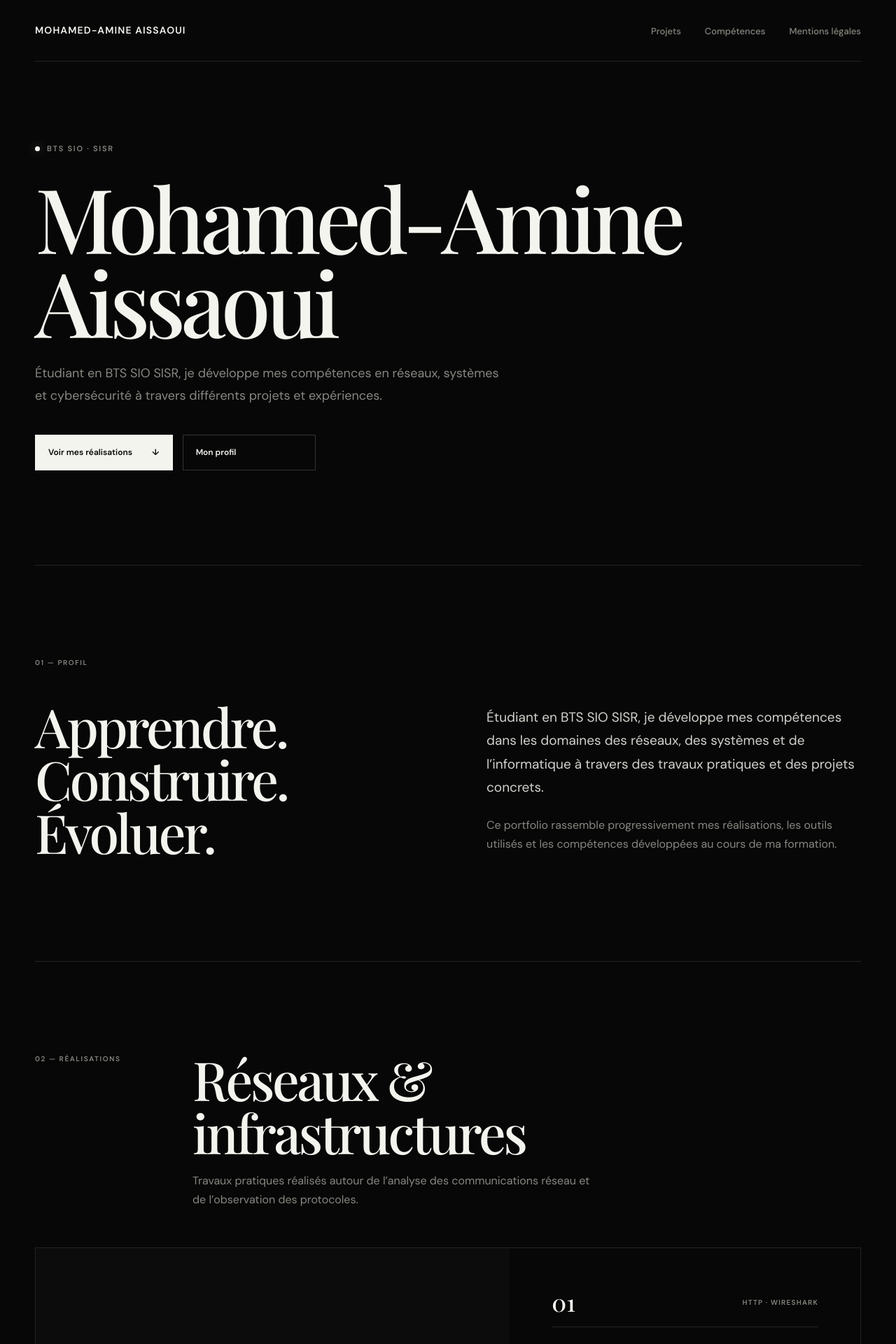
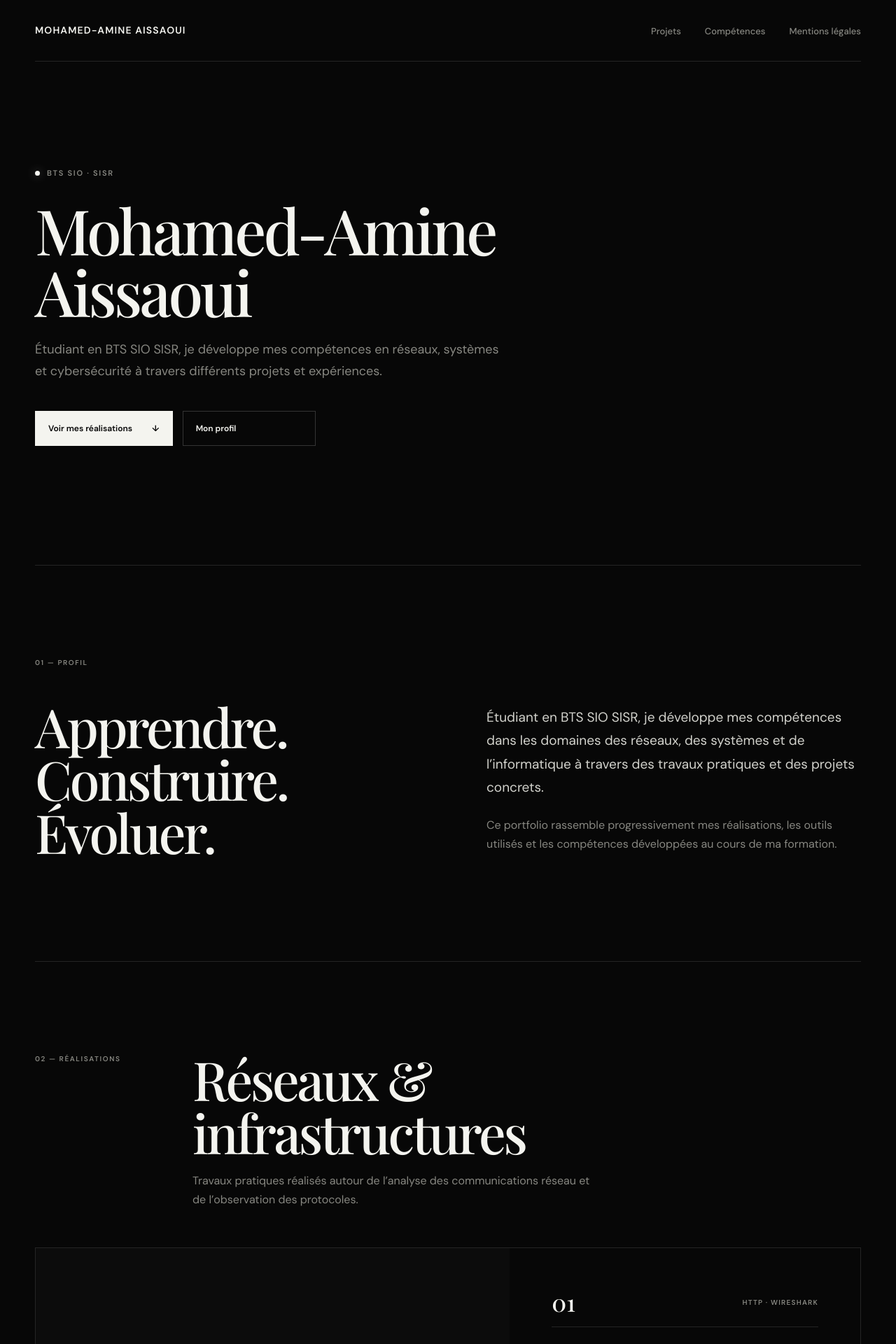
Before and after one commit to mohamed-amineAissaoui/mohamed-amineAissaoui.github.io, a Jekyll site: the page built from index.html, in a window 1280 px wide. Shown: the top 1920 px of the page at 70% size. Built offline with Jekyll 4.4.1, drawn with Linux system fonts in a browser that asks for light colours.

Commit message:
Update style.css

```diff
--- a/css/style.css
+++ b/css/style.css
@@ -252,25 +252,20 @@ nav a:hover::after {
 
 
 .hero h1 {
-
-  max-width: 1050px;
-
-  margin: 0 0 28px;
+  max-width: 900px;
+  margin: 0 0 24px;
 
   color: var(--white);
 
   font-family: "Playfair Display", Georgia, serif;
 
-  font-size: clamp(4rem, 10vw, 9rem);
-
+  font-size: clamp(3rem, 7vw, 6.5rem);
   font-weight: 500;
 
-  line-height: 0.94;
-
-  letter-spacing: -0.055em;
+  line-height: 0.98;
+  letter-spacing: -0.045em;
 
   animation: fadeUp 0.9s ease 0.08s both;
-
 }
 
 
```
